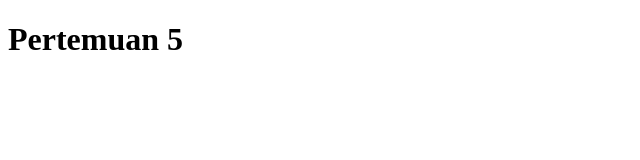
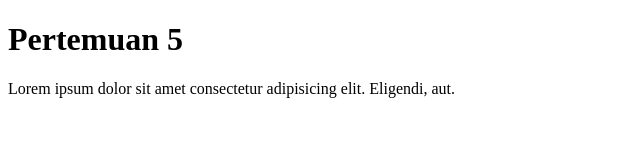
Before and after one commit to MuhammadRafly23100/pertemuan-5, a plain HTML site: page index.html in a window 1280 px wide. Shown: the whole page, without its empty margins (0-640 px from the left). Drawn offline with Linux system fonts and the light colour scheme.

Commit message:
fitur baru

```diff
--- a/index.html
+++ b/index.html
@@ -7,5 +7,7 @@
 </head>
 <body>
     <h1> Pertemuan 5 </h1>
+
+    <p>Lorem ipsum dolor sit amet consectetur adipisicing elit. Eligendi, aut.</p>
 </body>
 </html>
```
